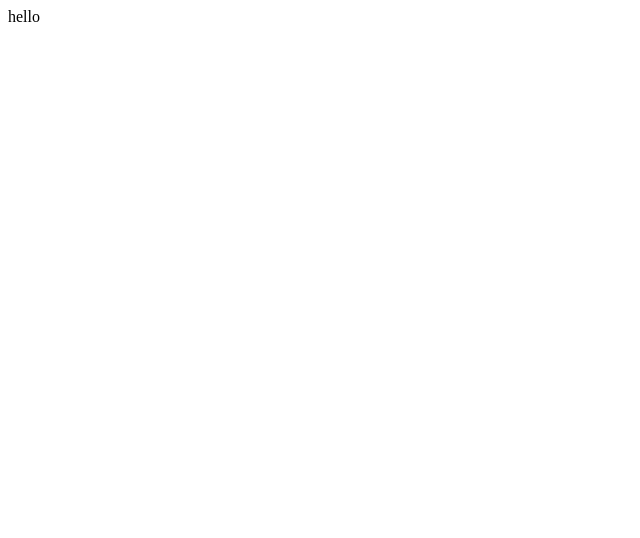
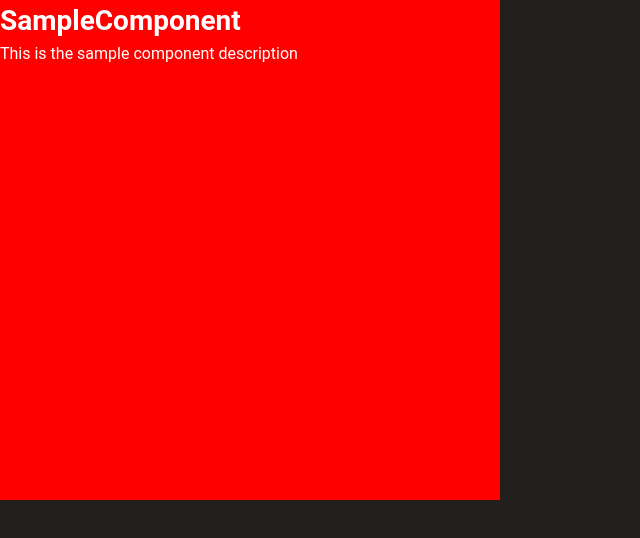
Before and after one commit to Yemi-dev/Frames, a React (Create React App) app: page / in a window 1280 px wide. Shown: the top 538 px of the page, without its empty margins (0-640 px from the left). Built offline with nearby package versions, Linux system fonts and the light colour scheme.

Commit message:
finish setup

```diff
--- a/src/App.tsx
+++ b/src/App.tsx
@@ -1,7 +1,12 @@
+import Sample from 'pages/Sample';
 import React from 'react';
 
 function App() {
-  return <div className="App">hello</div>;
+  return (
+    <div>
+      <Sample title="SampleComponent" description="This is the sample component description" />
+    </div>
+  );
 }
 
 export default App;
--- a/src/index.tsx
+++ b/src/index.tsx
@@ -1,12 +1,18 @@
 import React from 'react';
 import ReactDOM from 'react-dom';
+import { ThemeProvider } from 'styled-components';
+import { theme } from 'styles/theme';
 
+import { GlobalStyle } from '../src/styles/global';
 import App from './App';
 import reportWebVitals from './reportWebVitals';
 
 ReactDOM.render(
   <React.StrictMode>
-    <App />
+    <ThemeProvider theme={theme}>
+      <GlobalStyle />
+      <App />
+    </ThemeProvider>
   </React.StrictMode>,
   document.getElementById('root')
 );
```
Also changed, not shown: package.json (+1 -10 lines), tsconfig.json (+23 -8 lines), 1 other file (tests, documents, lock files or other folders).
